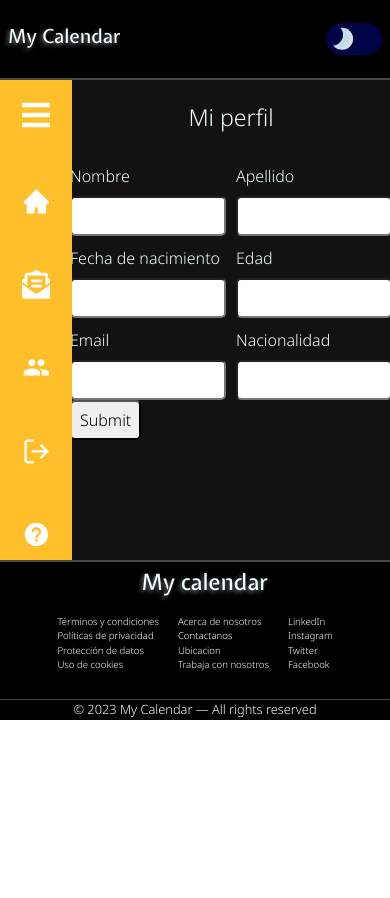
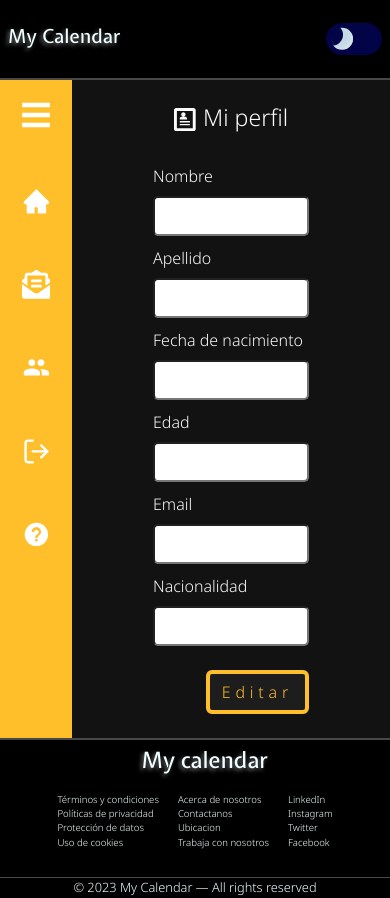
Before and after one commit to SantiagoTonin/CalendarFront, a React (Create React App) app: page /userProfile in a window 390 px wide. Before the commit the page ends 844 px from the top, so only its background shows below. Built offline with nearby package versions, Linux system fonts and the light colour scheme.

Commit message:
modo light funcionando en perfil de usuario. Ademas se creo la careta styles coun archivo css que contiene estilos que se repiten en toda la página

```diff
--- a/src/components/loginForm/LoginForm.js
+++ b/src/components/loginForm/LoginForm.js
@@ -2,6 +2,7 @@ import { Button } from "react-bootstrap";
 import { useState, useEffect } from "react";
 import { useForm } from "react-hook-form";
 import "./login.css";
+import "../../styles/buttonStyles.css"
 import axiosInstance from "../../config/axiosInit";
 
 const LoginForm = () => {
@@ -98,7 +99,7 @@ const LoginForm = () => {
           </a>
         </div>
         <div className="formLoginBtnContainer">
-          <Button className="formLoginBtn" type="submit">
+          <Button className="allBtns" type="submit">
             Ingresar
           </Button>
         </div>
--- a/src/components/loginForm/login.css
+++ b/src/components/loginForm/login.css
@@ -31,22 +31,6 @@ height: 2.5rem;
 
 .focused{
   border: 5px solid var(--secondary-color);
-}
-
-.formLoginBtn {
-  width: auto;
-  background-color: var(--btn-color);
-  color: var(--secondary-color);
-  border: 4px solid var(--secondary-color);
-  letter-spacing: 0.3em;
-  font-weight: 400;
-}
-
-.formLoginBtn:is(:hover, :active, :focus, :disabled) {
-  background-color: var(--btn-color);
-  color: var(--btn-contrast);
-  border: 4px solid var(--btn-contrast);
-  transform: scale(95%);
 }
 
 .redirectContainer {
--- a/src/components/profileForm/ProfileForm.js
+++ b/src/components/profileForm/ProfileForm.js
@@ -1,6 +1,9 @@
-import { useEffect, useState } from "react";
+import { useEffect, useState, useContext } from "react";
 import { useForm } from "react-hook-form";
+import { Button } from "react-bootstrap";
+import { ThemeContext } from "../../context/ThemeContext";
 import axiosInstance from "../../config/axiosInit";
+import "../../styles/buttonStyles.css";
 import "./profileForm.css";
 
 const ProfileForm = () => {
@@ -11,14 +14,12 @@ const ProfileForm = () => {
   const onSubmit = (data) => console.log(data);
 
   const [user, setUserData] = useState(null);
+  const { lightMode } = useContext(ThemeContext);
 
   useEffect(() => {
     const tokenFromStorage = sessionStorage.getItem("token");
     if (tokenFromStorage) {
-      axiosInstance
-        .post(
-          "/user/info",
-          {},
+      axiosInstance.post("/user/info",{},
         {
           headers: {
             Authorization: tokenFromStorage,
@@ -26,8 +27,7 @@ const ProfileForm = () => {
         }
       )
       .then((response) => {
-          const userData = response.data;
-          setUserData(userData);
+        setUserData(response.data);
       })
       .catch((error) => {
         console.error("Error fetching user info:", error);
@@ -36,7 +36,7 @@ const ProfileForm = () => {
   }, []);
 
   return (
-    <main className="profileFormContainer">
+    <main className="profileContainer">
       <form onSubmit={handleSubmit(onSubmit)} className="registerForm">
         <div className="grid-container">
           <div className="grid-item">
@@ -53,7 +53,7 @@ const ProfileForm = () => {
           </div>
           <div className="grid-item">
             <label>Edad</label>
-            <input  defaultValue={user?.age} readOnly />
+            <input defaultValue={user?.age} readOnly />
           </div>
           <div className="grid-item">
             <label>Email</label>
@@ -65,7 +65,14 @@ const ProfileForm = () => {
           </div>
           {errors.exampleRequired && <span>This field is required</span>}
         </div>
-        <input type="submit" />
+        <div>
+          <Button
+            className={lightMode ? "allBtnsLight" : "allBtns"}
+            type="submit"
+          >
+            Editar
+          </Button>
+        </div>
       </form>
     </main>
   );
--- a/src/components/profileForm/profileForm.css
+++ b/src/components/profileForm/profileForm.css
@@ -8,8 +8,18 @@
   flex-direction: column;
   align-items: center;
   background-color: var(--main-color);
-  color: azure;
+  color: var(--lightMode);
   padding-block: 1.5rem;
+}
+
+.userProfileContainerLight{
+  display: flex;
+  flex-direction: column;
+  align-items: center;
+  background-color: var(--lightMode);
+  color: var(--main-color);
+  padding-block: 1.5rem;
+  font-weight: 800;
 }
 
 .grid-container {
@@ -35,3 +45,17 @@
   height: 2.5rem;
   width: 40vw;
 }
+
+.registerForm > :last-child {
+  display: flex;
+  align-items: center;
+  justify-content: flex-end;
+  padding-top: 1.5rem;
+}
+
+@media (min-width: 221px) and (max-width: 768px) {
+  .grid-container {
+    display: grid;
+    grid-template-columns: repeat(1, 1fr);
+  }
+}
--- a/src/components/registerForm/RegisterForm.js
+++ b/src/components/registerForm/RegisterForm.js
@@ -1,6 +1,7 @@
 import { Button } from "react-bootstrap";
 import { useState, useEffect } from "react";
 import { useForm } from "react-hook-form";
+import "../../styles/buttonStyles.css"
 import "./register.css";
 import axiosInstance from "../../config/axiosInit";
 
@@ -179,7 +180,7 @@ const RegisterForm = () => {
           </a>
         </div>
         <div className="formLoginBtnContainer">
-          <Button className="formLoginBtn" type="submit">
+          <Button className="allBtns" type="submit">
             Registrarse
           </Button>
         </div>
--- a/src/index.css
+++ b/src/index.css
@@ -10,6 +10,7 @@
   --btn-color: #1d1d1d;
   --btn-contrast: #b27e12;
   --btn-backgroud-accent: #2e2e2e;
+  --lightMode: #fcfcfc;
 }
 
 * {
--- a/src/pages/userProfile/UserProfile.js
+++ b/src/pages/userProfile/UserProfile.js
@@ -1,15 +1,19 @@
+import { useContext } from "react";
+import {ImProfile} from "react-icons/im";
+import { ThemeContext } from "../../context/ThemeContext";
 import ProfileForm from "../../components/profileForm/ProfileForm";
 import Sidebar from "../../components/sidebar/Sidebar";
 import "../../components/profileForm/profileForm.css";
 
 const UserProfile = () => {
+  const { lightMode } = useContext(ThemeContext);
   return (
     <main className="profileMainContainer">
       <aside className="homeSide">
         <Sidebar />
       </aside>
-      <section className="userProfileContainer">
-        <h3>Mi perfil</h3>
+      <section className={lightMode ? "userProfileContainerLight" : "userProfileContainer"}>
+        <h3><ImProfile/> Mi perfil</h3>
         <ProfileForm />
       </section>
     </main>
--- /dev/null
+++ b/src/styles/buttonStyles.css
@@ -0,0 +1,31 @@
+.allBtns {
+    width: auto;
+    background-color: var(--btn-color);
+    color: var(--secondary-color);
+    border: 4px solid var(--secondary-color);
+    letter-spacing: 0.3em;
+    font-weight: 400;
+  }
+
+  .allBtns:is(:hover, :active, :focus, :disabled) {
+    background-color: var(--btn-color);
+    color: var(--btn-contrast);
+    border: 4px solid var(--btn-contrast);
+    transform: scale(95%);
+  }
+
+  .allBtnsLight {
+    width: auto;
+    background-color: var(--lightMode);
+    color: var(--btn-contrast);
+    border: 4px solid var(--secondary-color);
+    letter-spacing: 0.3em;
+    font-weight: 600;
+  }
+
+  .allBtnsLight:is(:hover, :active, :focus, :disabled) {
+    background-color: var(--lightMode);
+    color: var(--btn-contrast);
+    border: 4px solid var(--btn-contrast);
+    transform: scale(95%);
+  }
```
Lines whose indentation alone changed are shown as unchanged.
